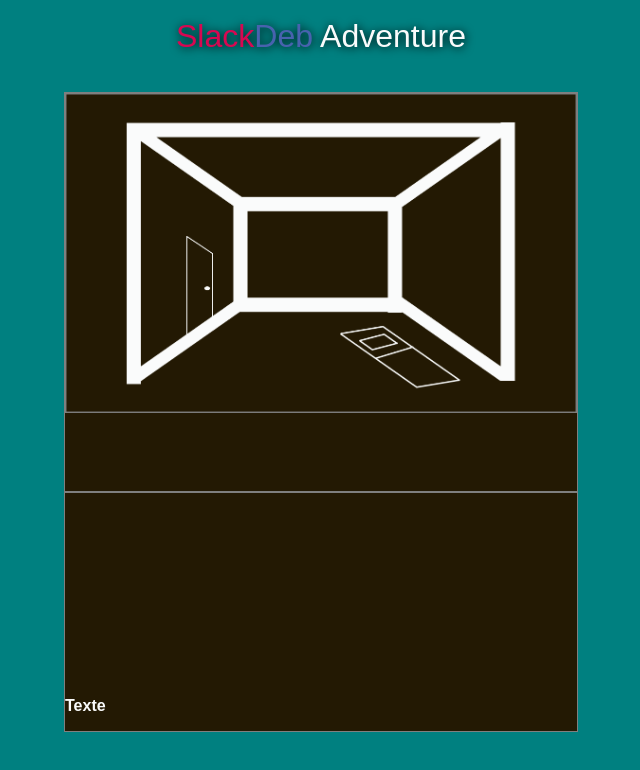
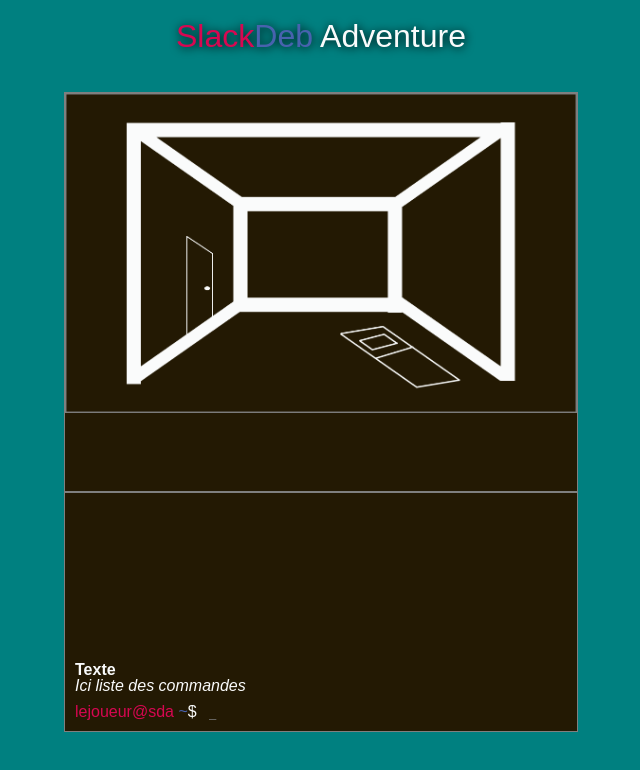
Before and after one commit to CharlieLabat/slackdeb-aventure, a React (Create React App) app: page / in a window 1280 px wide. Shown: the top 770 px of the page, without its empty margins (319-959 px from the left). Built offline with nearby package versions, Linux system fonts and the light colour scheme.

Commit message:
Modif partie texte + début partie technique

```diff
--- a/src/components/Texte.jsx
+++ b/src/components/Texte.jsx
@@ -4,8 +4,20 @@ const Texte = () => {
   return (
     <section className="texte">
       <p className="texte__dialogue">Texte</p>
-      <label htmlFor="commande" className="texte__hote"></label>
-      <input type="text" name="commande" id="commande" className="texte__commande" />
+      <p className="texte__instruction">Ici liste des commandes</p>
+      <div className="texte__interaction">
+        <label htmlFor="commande" className="texte__hote">
+          lejoueur@sda <span className="texte__hote--chemin">~</span>
+          <span className="texte__hote--utilisateur">$</span>
+        </label>
+        <input
+          type="text"
+          name="commande"
+          id="commande"
+          className="texte__commande"
+          placeholder="_"
+        />
+      </div>
     </section>
   );
 };
--- /dev/null
+++ b/src/hooks/useCommand.js
@@ -0,0 +1,6 @@
+
+
+function useCommand() {
+    return null;
+}
+export default useCommand;
--- a/src/styles/_texte.scss
+++ b/src/styles/_texte.scss
@@ -1,4 +1,4 @@
-.texte{
+.texte {
   display: flex;
   flex-direction: column;
   justify-content: end;
@@ -9,14 +9,32 @@
   border-width: 0.1rem;
   border-style: solid;
   border-color: $cadre;
- &__dialogue{
+  padding: 1rem;
+  &__interaction{
+   display: flex;
+   margin-top: 1rem;
+   gap: 1rem;
+  }
+  &__instruction{
    color: $police;
-  @include IBMPlex(1.6rem,bold,normal)
+   @include IBMPlex(1.6rem, 100, italic);
   }
- &__hote{
+  &__dialogue {
+    color: $police;
+    @include IBMPlex(1.6rem, bold, normal);
+  }
+  &__hote {
+    color: $detail-1;
+    @include IBMPlex(1.6rem, lighter, normal);
+    &--chemin{
+      color: $detail-2;
 
     }
- &__commande{
+    &--utilisateur{
+      color: $police;
+    }
+  }
+  &__commande {
     background-color: $fond-texte;
     border: 0;
     color: $police;
```
Lines whose indentation alone changed are shown as unchanged.
